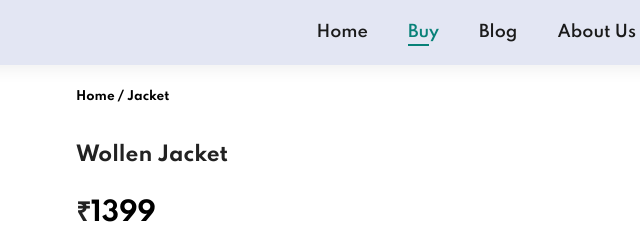
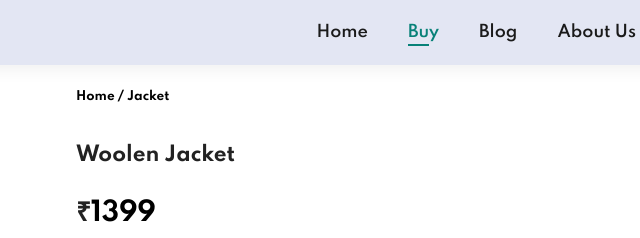
Before and after one commit to SatviK1608/Cara, a plain HTML site: page pages/product2.html in a window 1280 px wide. Shown: the top 238 px of the page, 488-1128 px from the left. Drawn offline with Linux system fonts and the light colour scheme.

Commit message:
Update product2.html

```diff
--- a/pages/product2.html
+++ b/pages/product2.html
@@ -58,7 +58,7 @@
 
             <div class="single-pro-details">
                 <h6>Home / Jacket</h6>
-                <h4>Wollen Jacket</h4>
+                <h4>Woolen Jacket</h4>
                 <h2>₹<span>1399</span></h2>
                 <select>
                     <option >Select Size</option>
```
